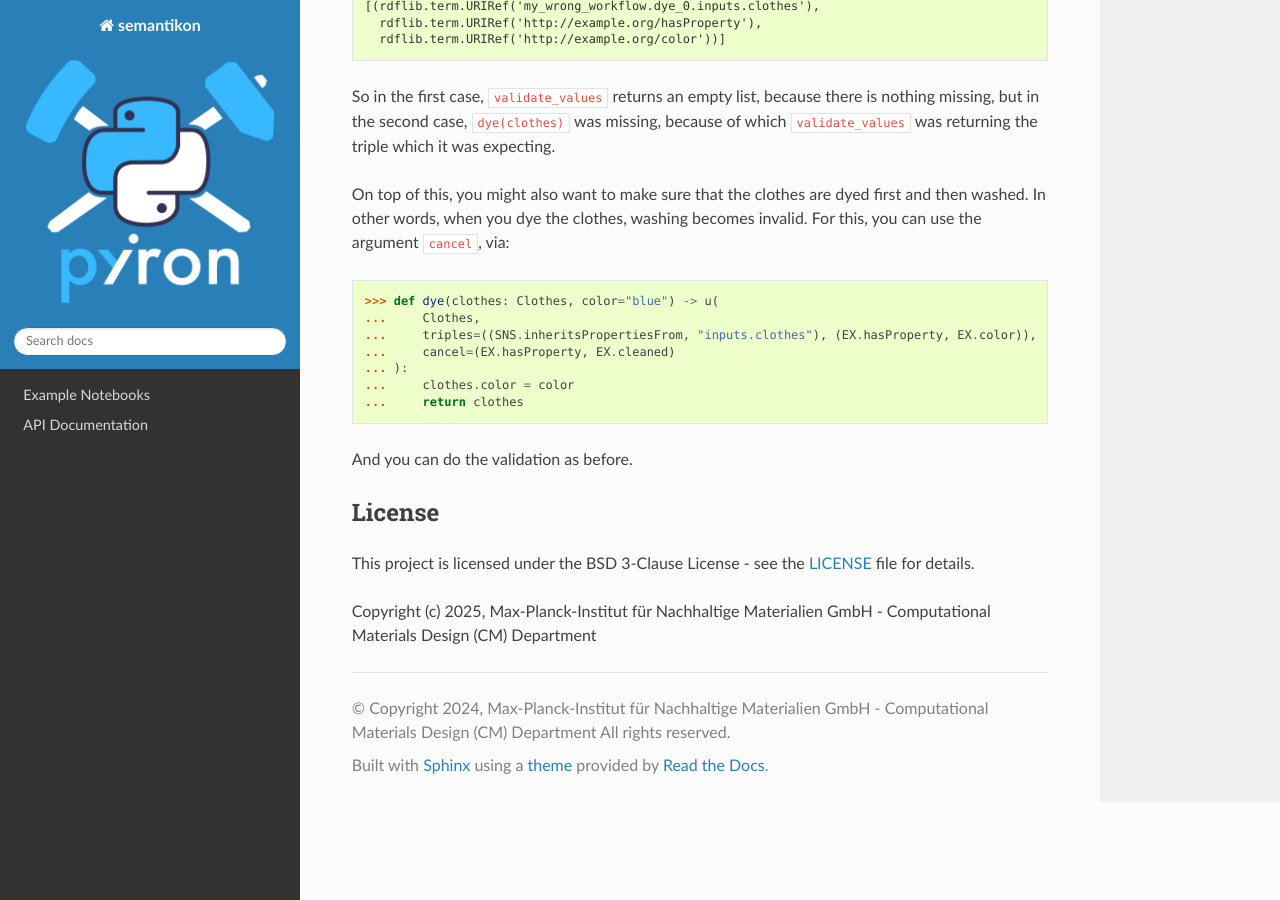
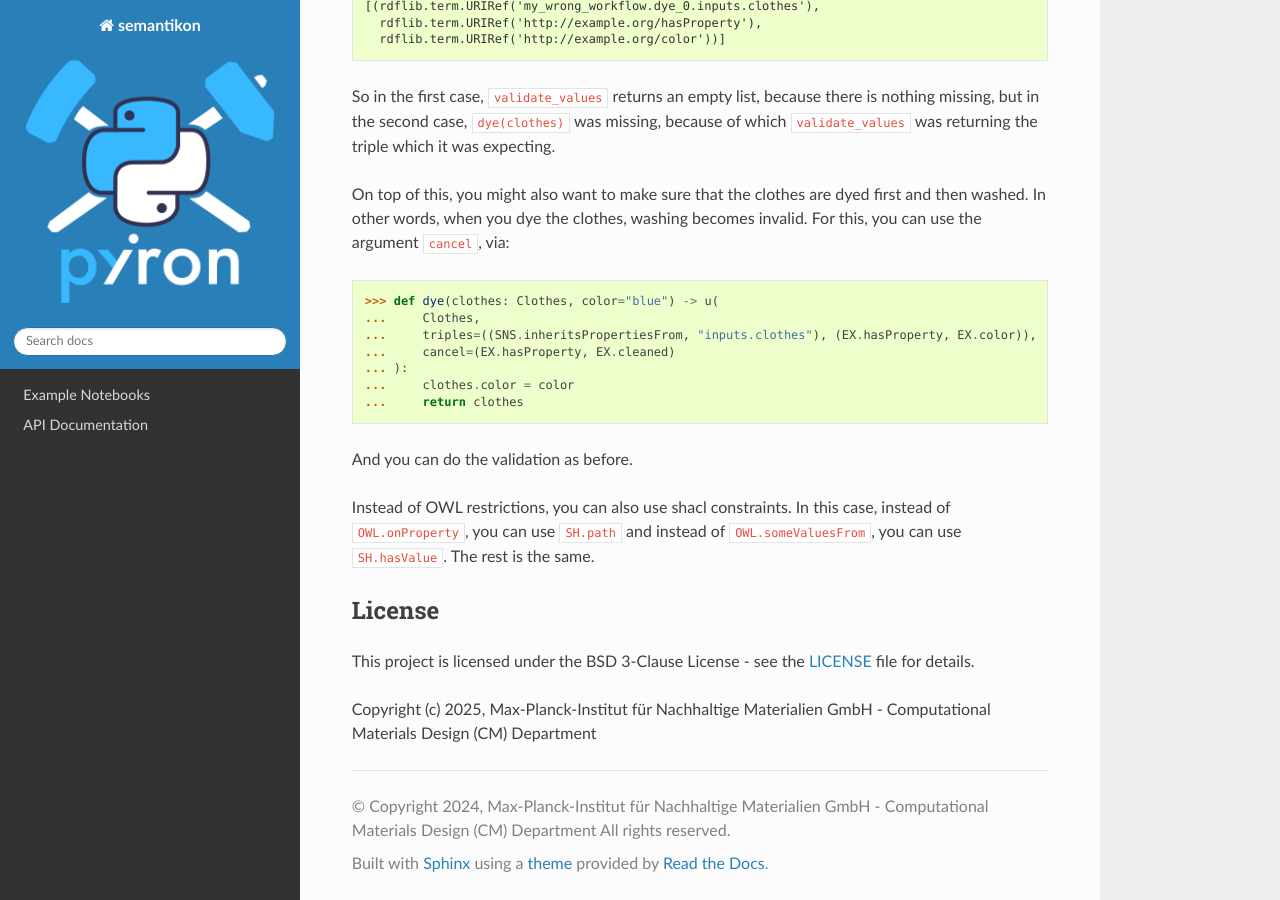
Before and after one commit to pyiron/semantikon, a Sphinx documentation site: the page built from docs/README.md, in a window 1280 px wide and 900 px high, scrolled down 5662 px. Built offline with Sphinx 7.4.7 and the Read the Docs theme 3.1.0, drawn with Linux system fonts in a browser that asks for light colours.

Commit message:
Explanation for shacl

```diff
--- a/docs/README.md
+++ b/docs/README.md
@@ -270,6 +270,8 @@ On top of this, you might also want to make sure that the clothes are dyed first
 
 And you can do the validation as before.
 
+Instead of OWL restrictions, you can also use shacl constraints. In this case, instead of `OWL.onProperty`, you can use `SH.path` and instead of `OWL.someValuesFrom`, you can use `SH.hasValue`. The rest is the same.
+
 ## License
 
 This project is licensed under the BSD 3-Clause License - see the [LICENSE](../LICENSE) file for details.
```
